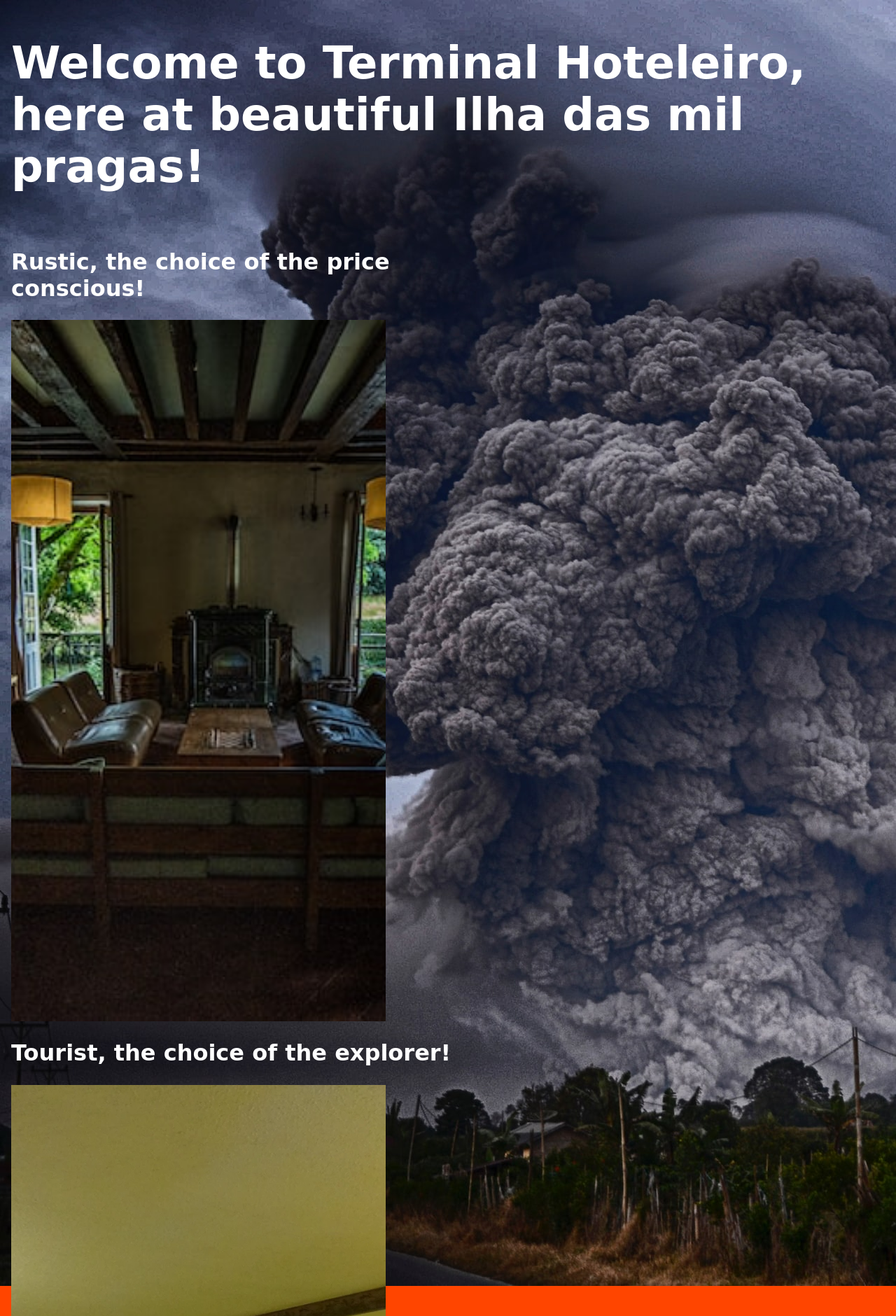
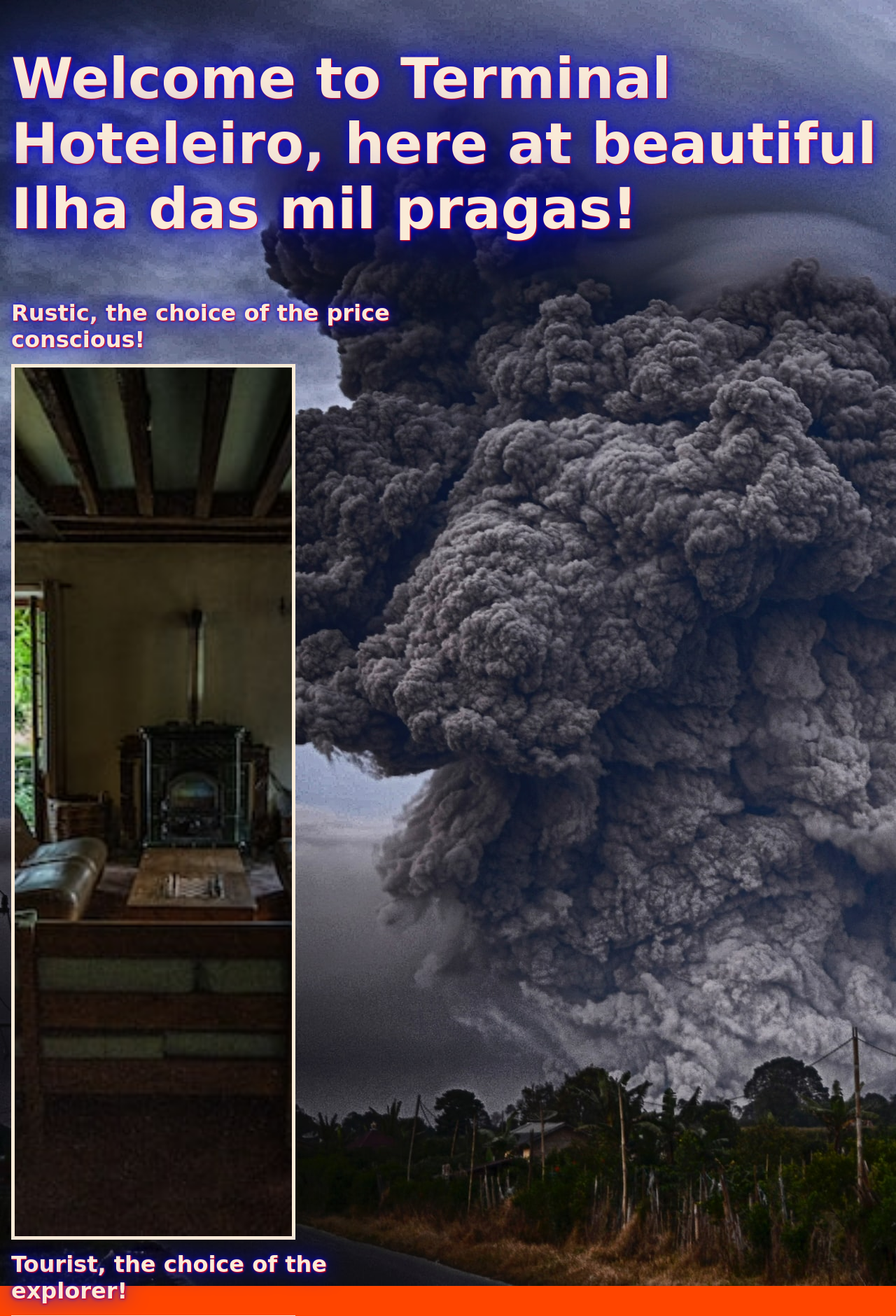
Before and after one commit to MagnusVV/Yrgopelago-MVV, a PHP site: template views/main.php in a window 1280 px wide. Shown: the top 1880 px of the page at 70% size. Run offline with PHP 8.4, Linux system fonts and the light colour scheme; the template is opened without the code that fills it, so the values that code supplies are empty; data comes from the database, SQL or seed files in the repository; some web fonts are replaced.

Commit message:
Styling.
Fixed font shadows, images sizes and calendar fonts.

```diff
--- a/assets/styles/global.css
+++ b/assets/styles/global.css
@@ -1,20 +1,29 @@
 /* FONTS USED */
+
 @import url('https://fonts.googleapis.com/css2?family=Philosopher:ital,wght@0,400;0,700;1,400;1,700&display=swap');
 
 @import url('https://fonts.googleapis.com/css2?family=Moon+Dance&display=swap');
+
+/* --- --- --- --- --- */
+
+/* GLOBAL FONT STYLING */
 
 h1,
 h2,
 h3 {
   font-family: 'Moon Dance', cursive;
+  color: antiquewhite;
+  /* Shadow-values borrowed from: https://developer.mozilla.org/en-US/docs/Web/CSS/text-shadow */
+  text-shadow: 1px 1px 2px red, 0 0 1em blue, 0 0 0.2em blue;
 }
 
 h1 {
-  font-size: 4rem;
+  font-size: 5rem;
 }
 
 h2 {
   font-size: 2rem;
+  margin: 1rem 0;
 }
 
 h3 {
@@ -28,9 +37,19 @@ h3 {
 
 /* --- --- --- --- --- */
 
+/* GLOBAL STYLING */
+
 * {
   box-sizing: border-box;
 }
+
+/* Removing the "bounce effect" during scrolling. (https://gist.github.com/lawrencehui/ceaf2f42d6fc0d3db1d3) */
+html {
+  height: 100%;
+  overflow: hidden;
+}
+
+/* --- */
 
 body {
   background-image: url('../images/yosh-ginsu-qexZLgMcbPc-unsplash.jpg');
@@ -38,7 +57,10 @@ body {
   background-color: orangered;
   width: 100vw;
   margin: 0 auto;
+  /* Removing the "bounce effect" during scrolling.*/
   height: 100vh;
+  overflow: auto;
+  /* --- */
   display: flex;
   flex-direction: column;
   justify-content: space-between;
@@ -49,3 +71,4 @@ main,
 footer {
   padding: 0 1rem;
 }
+/* --- --- --- --- --- */
--- a/assets/styles/style.css
+++ b/assets/styles/style.css
@@ -1,26 +1,45 @@
+/* SPECIFIC STYLING */
+
 .actions {
   display: grid;
-  grid-template: auto auto / 4fr 3fr;
-}
-
-.calendar,
-.room-previews {
-  width: 100%;
+  grid-template: auto auto/ auto;
+  align-items: center;
 }
 
 .room-previews {
-  display: flex;
-  flex-direction: column;
+  width: 100%;
+  display: grid;
+  grid-template: 1fr 1fr 1fr/ 1fr;
+}
+
+#room-1,
+#room-2,
+#room-3 {
+  display: grid;
+  align-items: end;
+  grid-template: 1fr / 3fr 3fr;
 }
 
 .room-image-container {
-  width: 75%;
-  height: 40vh;
+  width: 65%;
+  height: 50vh;
 }
 
 .room-image {
   width: 100%;
   height: 100%;
+  border: 5px solid antiquewhite;
   object-fit: cover;
   object-position: center;
 }
+
+table {
+  height: 50vh;
+  border: 5px solid antiquewhite;
+}
+
+/* --- --- --- --- --- */
+
+/* UNIVERSAL CLASSES */
+
+/* --- --- --- --- --- */
--- a/views/main.php
+++ b/views/main.php
@@ -8,6 +8,13 @@ try {
     echo 'Connection failed:';
     throw $e;
 }
+
+
+// php-calendar creator is called here. Resources from: https://packagist.org/packages/benhall14/php-calendar
+use benhall14\phpCalendar\Calendar as Calendar;
+
+// gives access to functions "maskBookedDates" and "styleCalendar" used below
+require './app/hotelFunctions.php';
 
 ?>
 
@@ -21,37 +28,16 @@ try {
 
     <section class="actions">
 
-        <!-- Images and short info about rooms -->
+        <!-- Images and short info about rooms, and the calendar. -->
         <section class="room-previews">
 
             <div id="room-1">
+                <div class="room-info">
                     <h2>Rustic, the choice of the price conscious!</h2>
                     <div class="room-image-container ">
                         <img class="room-image" src="../assets/images/yente-van-eynde-OmcrNPadXR4-unsplash.jpg" alt="A decripit room">
                     </div>
                 </div>
-            <div id="room-2">
-                <h2>Tourist, the choice of the explorer!</h2>
-                <div class="room-image-container "><img class="room-image" src="../assets/images/days-inn.webp" alt="A decripit room"></div>
-            </div>
-            <div id="room-3">
-                <h2>Oh yes, baby! If you never feel like leaving your room!</h2>
-                <div class="room-image-container "><img class="room-image" src="../assets/images/pexels-carmen-cobo-1103808.jpg" alt="A decripit room"></div>
-            </div>
-
-        </section>
-
-        <!-- the calendars -->
-        <section class="calendar">
-            <?php
-
-            // php-calendar creator is called here. Resources from: https://packagist.org/packages/benhall14/php-calendar
-            use benhall14\phpCalendar\Calendar as Calendar;
-
-            // gives access to functions "maskBookedDates" and "styleCalendar" used below
-            require './app/hotelFunctions.php';
-
-            ?>
                 <section id="calendarForRoom_1">
                     <?php
                     $firstRoomCalendar = new Calendar;
@@ -70,6 +56,12 @@ try {
 
                     ?>
                 </section>
+            </div>
+            <div id="room-2">
+                <div class="room-info">
+                    <h2>Tourist, the choice of the explorer!</h2>
+                    <div class="room-image-container "><img class="room-image" src="../assets/images/days-inn.webp" alt="A less than tasteful hotel room"></div>
+                </div>
                 <section id="calendarForRoom_2">
                     <?php
                     $secondRoomCalendar = new Calendar;
@@ -86,6 +78,12 @@ try {
 
                     ?>
                 </section>
+            </div>
+            <div id="room-3">
+                <div class="room-info">
+                    <h2>Oh yes, baby! If you never feel like leaving your room!</h2>
+                    <div class="room-image-container "><img class="room-image" src="../assets/images/pexels-carmen-cobo-1103808.jpg" alt="A badly cropped picture showing the outside from a window"></div>
+                </div>
                 <section id="calendarForRoom_3">
                     <?php
                     $thirdRoomCalendar = new Calendar;
@@ -102,6 +100,8 @@ try {
 
                     ?>
                 </section>
+            </div>
+
         </section>
 
         <!-- the booking-form  -->
```
Also changed, not shown: app/database/.htaccess (added). Lines whose indentation alone changed are shown as unchanged.
